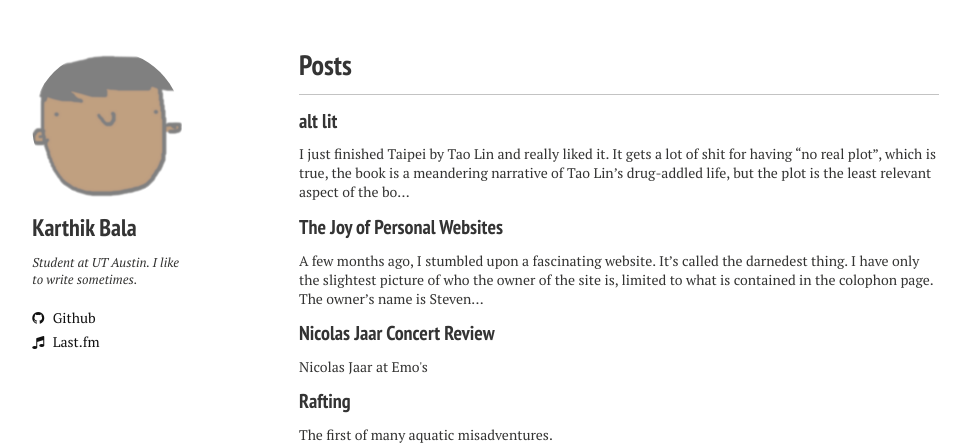
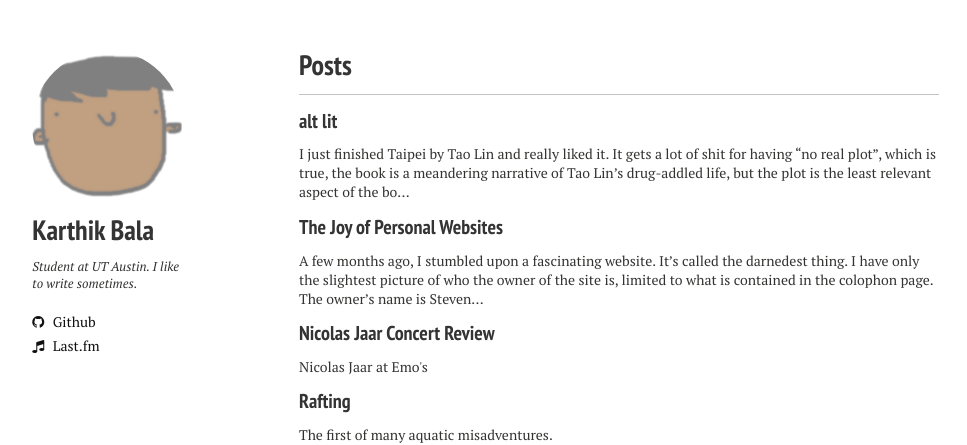
Before and after one commit to heems/heems.github.com, a Jekyll site: the page built from index.md, in a window 1280 px wide. Shown: the top 445 px of the page, without its empty margins (21-988 px from the left). Built offline with Jekyll 4.4.1, drawn with Linux system fonts in a browser that asks for light colours; nearby versions of some CDN libraries.

Commit message:
fnt size

```diff
--- a/assets/css/styles.css
+++ b/assets/css/styles.css
@@ -17,20 +17,20 @@
 }
 
 h1 {
-	.font-size: 32px;
+	font-size: 42px;
 }
 h2 {
-	.font-size: 28px;
+	font-size: 36px;
 }
 h3 {
-	.font-size: 24px;
+	font-size: 28px;
 }
 h4 {
-	.font-size: 18px;
+	font-size: 22px;
 }
 h5 {
-	.font-size: 16px;
+	font-size: 18px;
 }
 h6 {
-	.font-size: 14px;
+	font-size: 18px;
 }
```
